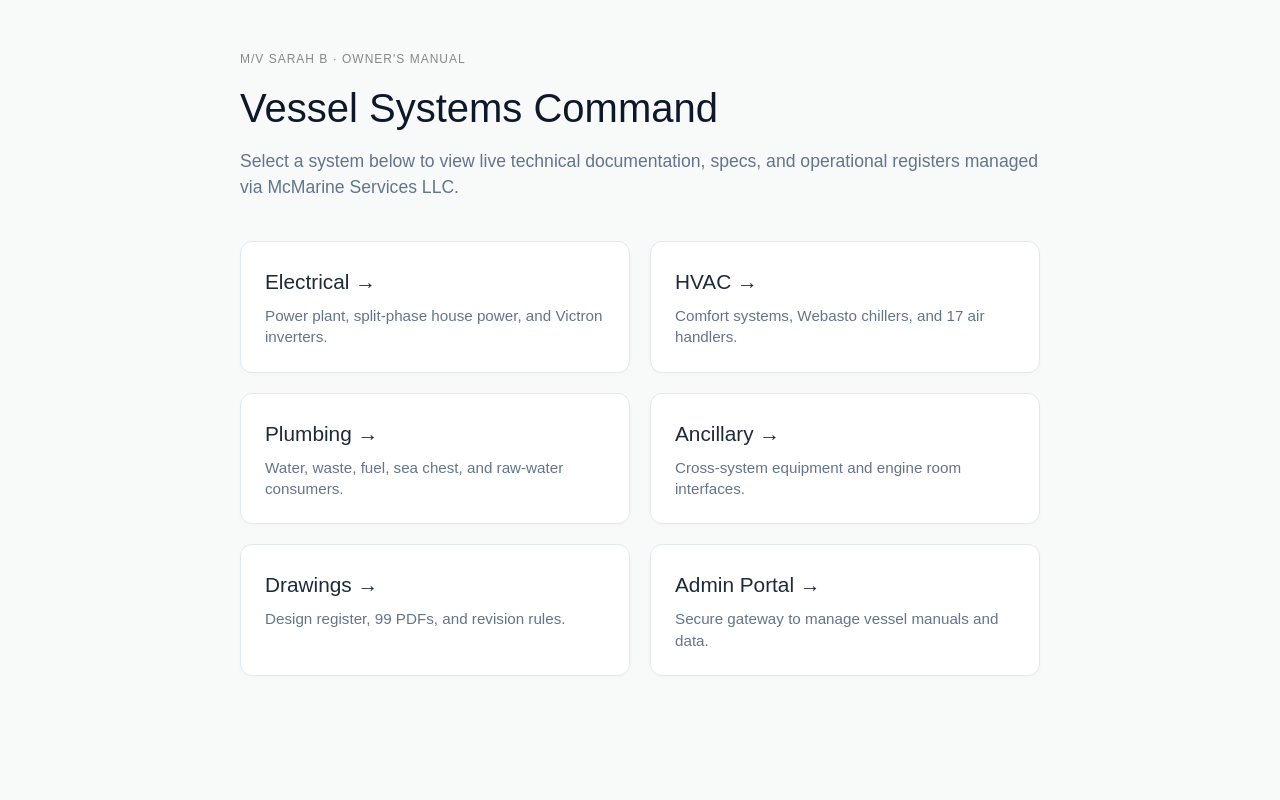
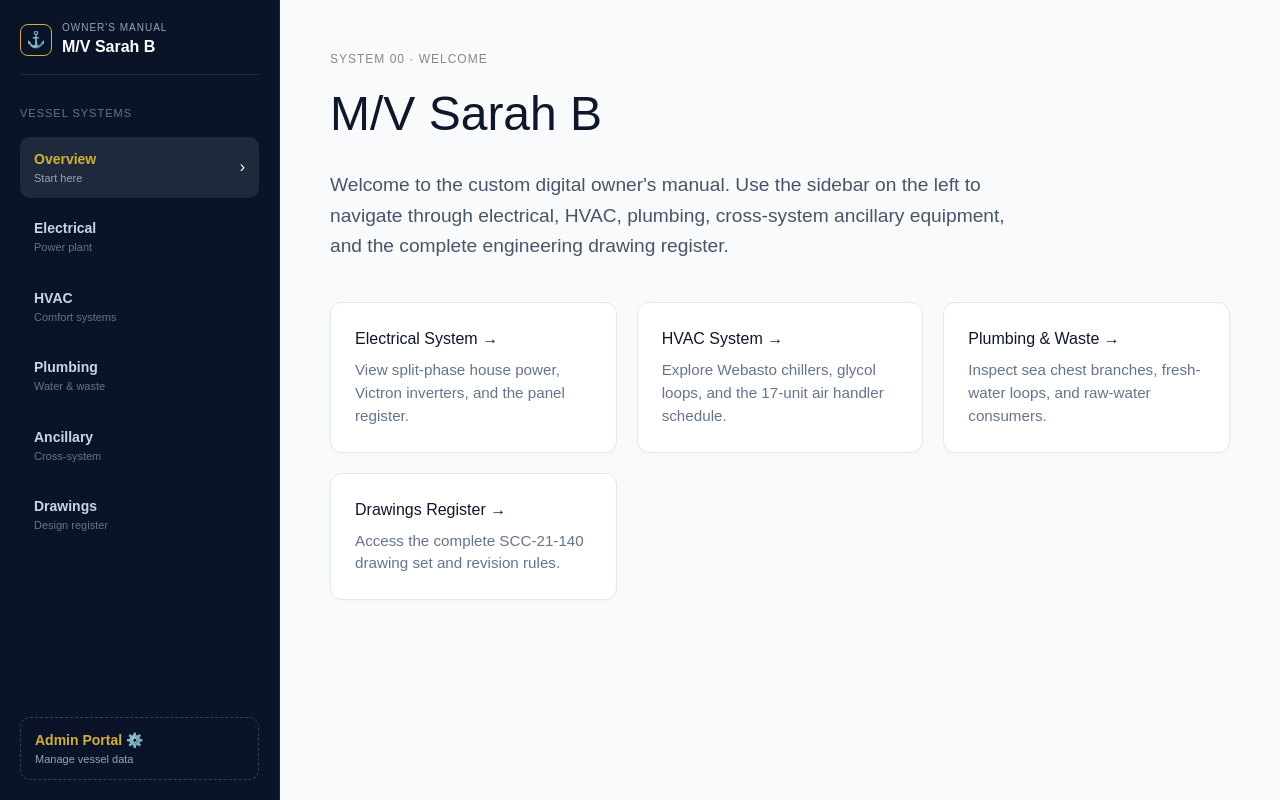
Before and after one commit to t-segars/M-V-Sarah-B-, a React (Vite) app in the folder client/: page / in a window 1280 px wide. Built offline with nearby package versions, Linux system fonts and the light colour scheme; no server answers.

Commit message:
Restore original dark sidebar navigation on Home dashboard

```diff
--- a/client/src/pages/Home.tsx
+++ b/client/src/pages/Home.tsx
@@ -1,42 +1,121 @@
+import { useState, useEffect } from "react";
+
 export default function Home() {
-  const systems = [
-    { name: "Electrical", path: "/electrical", desc: "Power plant, split-phase house power, and Victron inverters." },
-    { name: "HVAC", path: "/hvac", desc: "Comfort systems, Webasto chillers, and 17 air handlers." },
-    { name: "Plumbing", path: "/plumbing", desc: "Water, waste, fuel, sea chest, and raw-water consumers." },
-    { name: "Ancillary", path: "/ancillary", desc: "Cross-system equipment and engine room interfaces." },
-    { name: "Drawings", path: "/drawings", desc: "Design register, 99 PDFs, and revision rules." },
-    { name: "Admin Portal", path: "/admin", desc: "Secure gateway to manage vessel manuals and data." }
-  ];
+  const [openItemsCount, setOpenItemsCount] = useState(6);
+
+  useEffect(() => {
+    fetch("/api/data")
+      .then((res) => res.json())
+      .then((data) => {
+        if (data.openItems) setOpenItemsCount(data.openItems.length);
+      })
+      .catch(() => {});
+  }, []);
 
   return (
-    <div style={{ padding: "50px", maxWidth: "900px", margin: "0 auto", fontFamily: "sans-serif" }}>
-      <p style={{ color: "#888", fontSize: "12px", letterSpacing: "1px", margin: 0 }}>M/V SARAH B · OWNER'S MANUAL</p>
-      <h1 style={{ fontSize: "2.5rem", margin: "10px 0 10px 0", color: "#0f172a" }}>Vessel Systems Command</h1>
-      <p style={{ fontSize: "1.1rem", color: "#64748b", marginBottom: "40px" }}>
-        Select a system below to view live technical documentation, specs, and operational registers managed via McMarine Services LLC.
-      </p>
+    <div style={{ display: "flex", height: "100vh", fontFamily: "sans-serif", background: "#f8fafc" }}>
 
-      <div style={{ display: "grid", gridTemplateColumns: "repeat(auto-fit, minmax(260px, 1fr))", gap: "20px" }}>
-        {systems.map((sys, idx) => (
-          <a
-            key={idx}
-            href={sys.path}
-            style={{
-              textDecoration: "none",
-              padding: "24px",
-              border: "1px solid #e2e8f0",
-              borderRadius: "12px",
-              background: "#fff",
-              boxShadow: "0 2px 4px rgba(0,0,0,0.02)",
-              display: "block",
-              transition: "transform 0.2s, border-color 0.2s"
-            }}
-          >
-            <h3 style={{ margin: "0 0 8px 0", color: "#1e293b", fontSize: "1.3rem" }}>{sys.name} →</h3>
-            <p style={{ margin: 0, color: "#64748b", fontSize: "0.95rem", lineHeight: "1.4" }}>{sys.desc}</p>
+      {/* LEFT SIDEBAR NAVIGATION */}
+      <div style={{ width: "280px", background: "#0b1329", color: "#fff", display: "flex", flexDirection: "column", padding: "20px", boxSizing: "border-box", borderRight: "1px solid #1e293b" }}>
+
+        {/* Header */}
+        <div style={{ display: "flex", alignItems: "center", justifyContent: "space-between", marginBottom: "30px", borderBottom: "1px solid #1e293b", paddingBottom: "15px" }}>
+          <div style={{ display: "flex", alignItems: "center", gap: "10px" }}>
+            <div style={{ width: "32px", height: "32px", border: "1px solid #d4af37", borderRadius: "8px", display: "flex", alignItems: "center", justifyContent: "center", color: "#d4af37" }}>
+              ⚓
+            </div>
+            <div>
+              <div style={{ fontSize: "10px", color: "#94a3b8", letterSpacing: "1px" }}>OWNER'S MANUAL</div>
+              <div style={{ fontSize: "16px", fontWeight: "bold", color: "#fff" }}>M/V Sarah B</div>
+            </div>
+          </div>
+        </div>
+
+        <div style={{ fontSize: "11px", color: "#64748b", letterSpacing: "1px", marginBottom: "15px" }}>VESSEL SYSTEMS</div>
+
+        {/* Nav Items */}
+        <div style={{ display: "flex", flexDirection: "column", gap: "8px", flex: 1 }}>
+          <a href="/" style={{ display: "flex", alignItems: "center", padding: "12px 14px", borderRadius: "10px", background: "#1e293b", color: "#fff", textDecoration: "none" }}>
+            <div style={{ flex: 1 }}>
+              <div style={{ fontWeight: "bold", fontSize: "14px", color: "#d4af37" }}>Overview</div>
+              <div style={{ fontSize: "11px", color: "#94a3b8" }}>Start here</div>
+            </div>
+            <span>›</span>
           </a>
-        ))}
+
+          <a href="/electrical" style={{ display: "flex", alignItems: "center", padding: "12px 14px", borderRadius: "10px", color: "#cbd5e1", textDecoration: "none" }}>
+            <div style={{ flex: 1 }}>
+              <div style={{ fontWeight: "bold", fontSize: "14px" }}>Electrical</div>
+              <div style={{ fontSize: "11px", color: "#64748b" }}>Power plant</div>
+            </div>
+          </a>
+
+          <a href="/hvac" style={{ display: "flex", alignItems: "center", padding: "12px 14px", borderRadius: "10px", color: "#cbd5e1", textDecoration: "none" }}>
+            <div style={{ flex: 1 }}>
+              <div style={{ fontWeight: "bold", fontSize: "14px" }}>HVAC</div>
+              <div style={{ fontSize: "11px", color: "#64748b" }}>Comfort systems</div>
+            </div>
+          </a>
+
+          <a href="/plumbing" style={{ display: "flex", alignItems: "center", padding: "12px 14px", borderRadius: "10px", color: "#cbd5e1", textDecoration: "none" }}>
+            <div style={{ flex: 1 }}>
+              <div style={{ fontWeight: "bold", fontSize: "14px" }}>Plumbing</div>
+              <div style={{ fontSize: "11px", color: "#64748b" }}>Water & waste</div>
+            </div>
+          </a>
+
+          <a href="/ancillary" style={{ display: "flex", alignItems: "center", padding: "12px 14px", borderRadius: "10px", color: "#cbd5e1", textDecoration: "none" }}>
+            <div style={{ flex: 1 }}>
+              <div style={{ fontWeight: "bold", fontSize: "14px" }}>Ancillary</div>
+              <div style={{ fontSize: "11px", color: "#64748b" }}>Cross-system</div>
+            </div>
+          </a>
+
+          <a href="/drawings" style={{ display: "flex", alignItems: "center", padding: "12px 14px", borderRadius: "10px", color: "#cbd5e1", textDecoration: "none" }}>
+            <div style={{ flex: 1 }}>
+              <div style={{ fontWeight: "bold", fontSize: "14px" }}>Drawings</div>
+              <div style={{ fontSize: "11px", color: "#64748b" }}>Design register</div>
+            </div>
+          </a>
+
+          <a href="/admin" style={{ display: "flex", alignItems: "center", padding: "12px 14px", borderRadius: "10px", color: "#d4af37", textDecoration: "none", marginTop: "auto", border: "1px dashed #334155" }}>
+            <div style={{ flex: 1 }}>
+              <div style={{ fontWeight: "bold", fontSize: "14px" }}>Admin Portal ⚙️</div>
+              <div style={{ fontSize: "11px", color: "#94a3b8" }}>Manage vessel data</div>
+            </div>
+          </a>
+        </div>
+
       </div>
+
+      {/* MAIN CONTENT AREA */}
+      <div style={{ flex: 1, padding: "50px", overflowY: "auto" }}>
+        <p style={{ color: "#888", fontSize: "12px", letterSpacing: "1px", margin: 0 }}>SYSTEM 00 · WELCOME</p>
+        <h1 style={{ fontSize: "3rem", margin: "10px 0 20px 0", color: "#0f172a" }}>M/V Sarah B</h1>
+        <p style={{ fontSize: "1.2rem", color: "#475569", lineHeight: "1.6", maxWidth: "700px", marginBottom: "40px" }}>
+          Welcome to the custom digital owner's manual. Use the sidebar on the left to navigate through electrical, HVAC, plumbing, cross-system ancillary equipment, and the complete engineering drawing register.
+        </p>
+
+        <div style={{ display: "grid", gridTemplateColumns: "repeat(auto-fit, minmax(280px, 1fr))", gap: "20px", maxWidth: "900px" }}>
+          <a href="/electrical" style={{ background: "#fff", padding: "24px", borderRadius: "12px", border: "1px solid #e2e8f0", textDecoration: "none", color: "inherit", boxShadow: "0 2px 4px rgba(0,0,0,0.02)" }}>
+            <h3 style={{ margin: "0 0 8px 0", color: "#0f172a" }}>Electrical System →</h3>
+            <p style={{ margin: 0, color: "#64748b", fontSize: "0.95rem" }}>View split-phase house power, Victron inverters, and the panel register.</p>
+          </a>
+          <a href="/hvac" style={{ background: "#fff", padding: "24px", borderRadius: "12px", border: "1px solid #e2e8f0", textDecoration: "none", color: "inherit", boxShadow: "0 2px 4px rgba(0,0,0,0.02)" }}>
+            <h3 style={{ margin: "0 0 8px 0", color: "#0f172a" }}>HVAC System →</h3>
+            <p style={{ margin: 0, color: "#64748b", fontSize: "0.95rem" }}>Explore Webasto chillers, glycol loops, and the 17-unit air handler schedule.</p>
+          </a>
+          <a href="/plumbing" style={{ background: "#fff", padding: "24px", borderRadius: "12px", border: "1px solid #e2e8f0", textDecoration: "none", color: "inherit", boxShadow: "0 2px 4px rgba(0,0,0,0.02)" }}>
+            <h3 style={{ margin: "0 0 8px 0", color: "#0f172a" }}>Plumbing & Waste →</h3>
+            <p style={{ margin: 0, color: "#64748b", fontSize: "0.95rem" }}>Inspect sea chest branches, fresh-water loops, and raw-water consumers.</p>
+          </a>
+          <a href="/drawings" style={{ background: "#fff", padding: "24px", borderRadius: "12px", border: "1px solid #e2e8f0", textDecoration: "none", color: "inherit", boxShadow: "0 2px 4px rgba(0,0,0,0.02)" }}>
+            <h3 style={{ margin: "0 0 8px 0", color: "#0f172a" }}>Drawings Register →</h3>
+            <p style={{ margin: 0, color: "#64748b", fontSize: "0.95rem" }}>Access the complete SCC-21-140 drawing set and revision rules.</p>
+          </a>
+        </div>
+      </div>
+
     </div>
   );
 }
```
